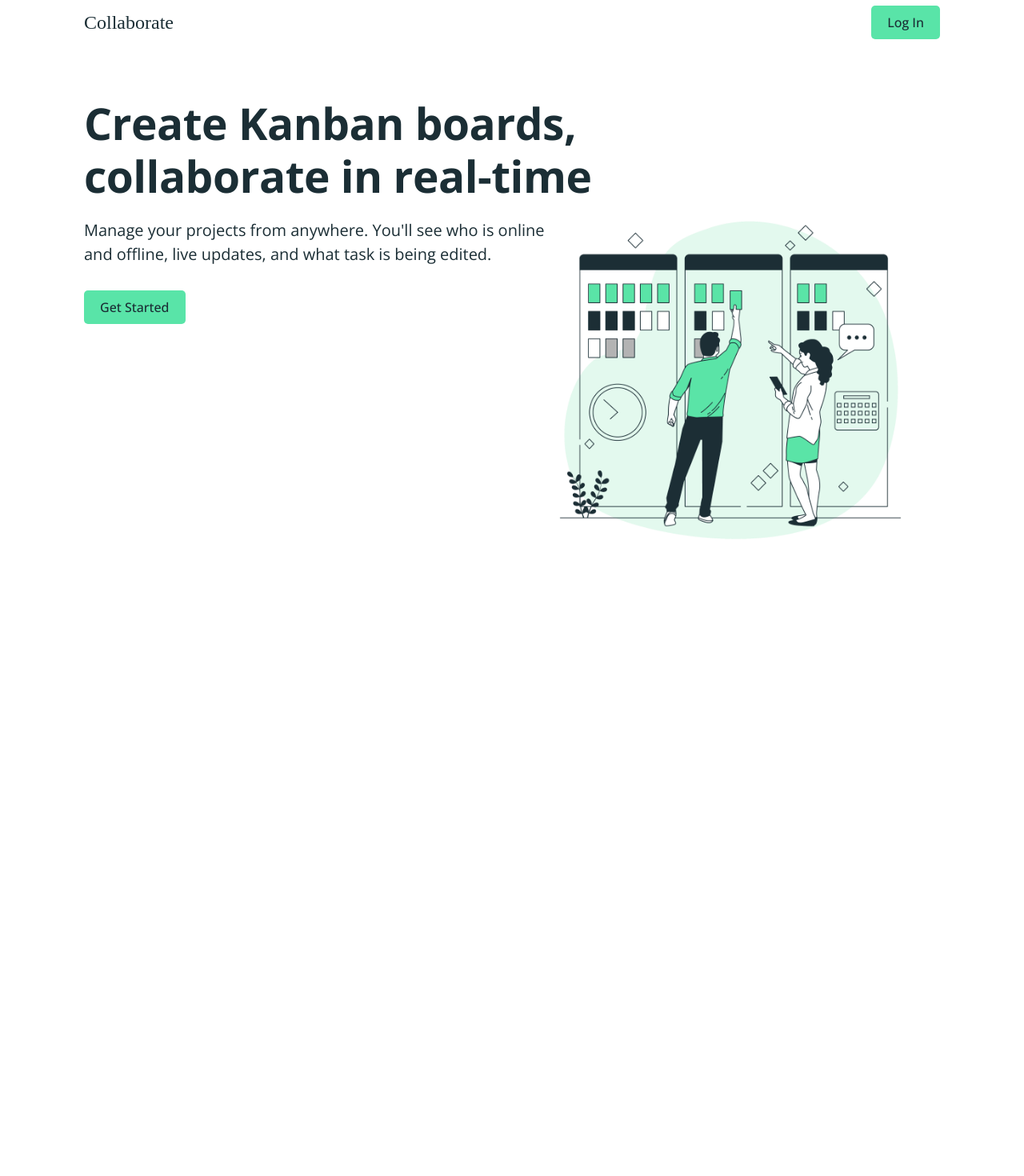
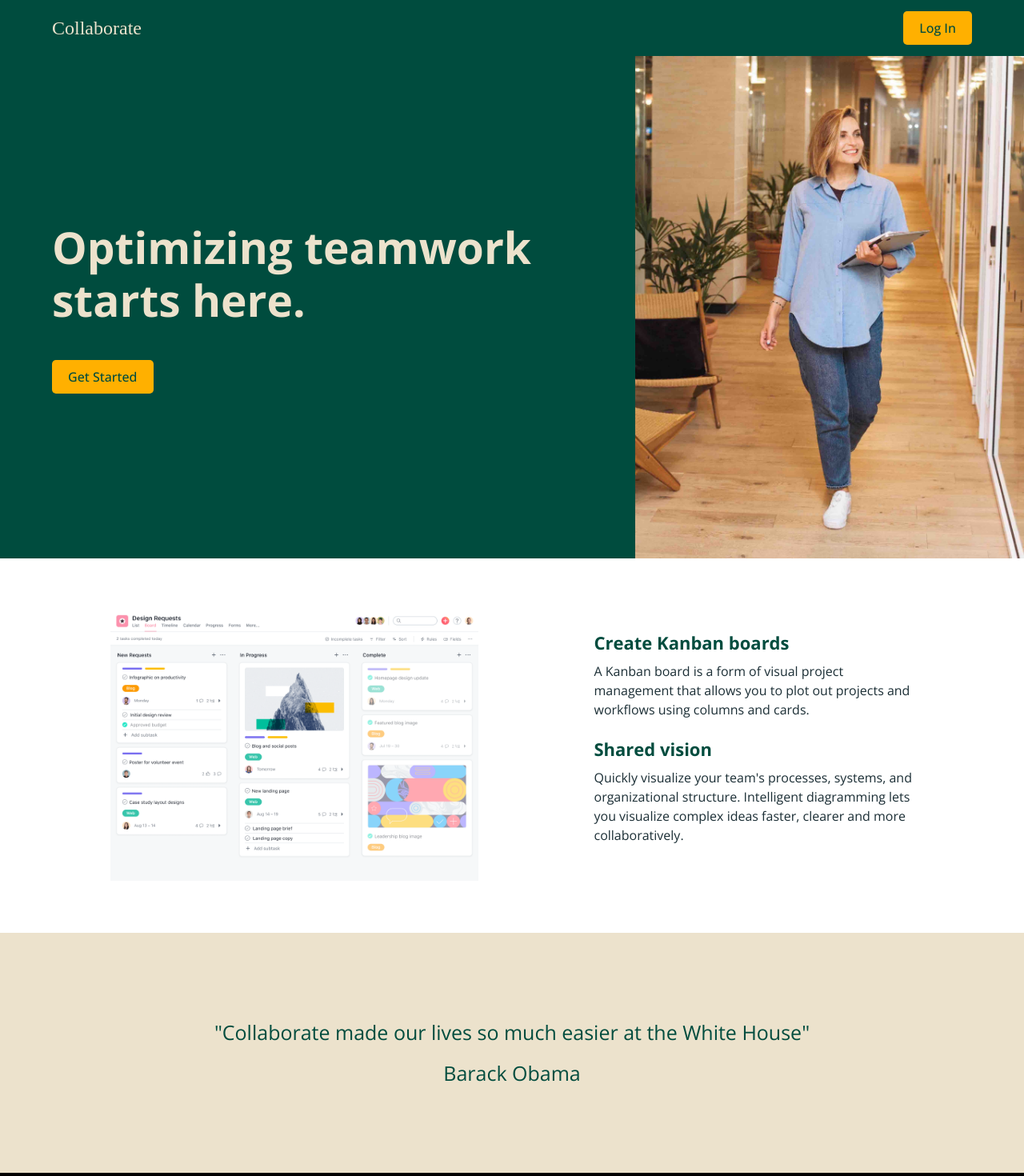
Before and after one commit to v-ngu/collaborate, a React (Create React App) app in the folder client/: page / in a window 1280 px wide. Shown: the top 1470 px of the page at 80% size. Before the commit the page ends 800 px from the top, so only its background shows below. Built offline with nearby package versions, Linux system fonts and the light colour scheme; no server answers; a web font is replaced by a local one.

Commit message:
Design homepage

```diff
--- a/client/src/components/Toolbar.js
+++ b/client/src/components/Toolbar.js
@@ -16,4 +16,5 @@ const Wrapper = styled.div`
   justify-content: space-between;
   align-items: center;
   padding: 0px var(--large-padding);
+  padding-top: var(--tiny-padding);
 `;
--- a/client/src/components/buttons/Button.js
+++ b/client/src/components/buttons/Button.js
@@ -14,8 +14,8 @@ const StyledButton = styled.button`
   padding: var(--small-padding) var(--standard-padding);
   border: none;
   border-radius: 5px;
-  color: var(--gray-blue);
-  background-color: ${({$color}) => $color ? $color : "var(--light-green)"};
+  color: var(--main-green);
+  background-color: ${({$color}) => $color ? $color : "var(--main-yellow)"};
   cursor: pointer;
 
   &:hover {
--- a/client/src/pages/HomePage.js
+++ b/client/src/pages/HomePage.js
@@ -1,79 +1,159 @@
 import { styled } from "styled-components";
 
 import homepage from "../assets/homepage.jpg";
+import board from "../assets/board.png";
 import LoginButton from "../components/buttons/LoginButton";
 import Toolbar from "../components/Toolbar";
 import Button from "../components/buttons/Button";
 
 const HomePage = () => {
   return (
+    <div>
+      <Background $color={"var(--main-green)"}>
         <Wrapper>
           <Toolbar>
             <Logo>Collaborate</Logo>
             <LoginButton />
           </Toolbar>
+          <MainContainer>
+            <MainTextfield>
+              <Title>Optimizing teamwork starts here.</Title>
+              <CallToAction>Get Started</CallToAction>
+            </MainTextfield>
+            <Img src={homepage} alt="Home Image" />
+          </MainContainer>
+        </Wrapper>
+      </Background>
+      <Wrapper>
         <Container>
+          <Img src={board} alt="Board Screenshot" />
+          <TextContainer>
             <Textfield>
-          <Title>Create Kanban boards, collaborate in real-time</Title>
-          <Subtitle>
-            Manage your projects from anywhere. You'll see who is online and offline, live updates, and what task is being edited.
-          </Subtitle>
-          <CallToAction>Get Started</CallToAction>
+              <SubTitle>Create Kanban boards</SubTitle>
+              <p>
+                A Kanban board is a form of visual project management that
+                allows you to plot out projects and workflows using columns and
+                cards.
+              </p>
             </Textfield>
-        <Img src={homepage} alt="Home Image" />
+            <Textfield>
+              <SubTitle>Shared vision</SubTitle>
+              <p>
+                Quickly visualize your team's processes, systems, and
+                organizational structure. Intelligent diagramming lets you
+                visualize complex ideas faster, clearer and more
+                collaboratively.
+              </p>
+            </Textfield>
+          </TextContainer>
         </Container>
       </Wrapper>
+      <Background $color={"var(--main-beige)"}>
+        <Wrapper>
+          <ReviewContainer>
+            <Review>
+              "Collaborate made our lives so much easier at the White House"
+            </Review>
+            <Review>Barack Obama</Review>
+          </ReviewContainer>
+        </Wrapper>
+      </Background>
+      <Background $color="black">
+        <Wrapper>
+          <Footer>
+            <p>© 2023 Collaborate, Inc.</p>
+          </Footer>
+        </Wrapper>
+      </Background>
+    </div>
   );
 };
 
 export default HomePage;
 
-const Wrapper = styled.div`
-  margin: auto;
-  max-width: 1200px;
-`;
-
-const Container = styled.div`
-  padding: var(--large-padding);
-  display: flex;
-  align-items: flex-start;
-  position: relative;
+const Background = styled.div`
+  background-color: ${({ $color }) => $color};
 `;
 
 const Logo = styled.h1`
   font-family: "Caprasimo", serif;
+  color: var(--main-beige);
+`;
+
+const Wrapper = styled.div`
+  margin: auto;
+  max-width: 1460px;
+`;
+
+const MainContainer = styled.div`
+  padding-top: var(--tiny-space);
+  padding-left: var(--large-space);
+  display: flex;
+  align-items: center;
+`;
+
+const Container = styled.div`
+  padding: var(--large-space);
+  display: flex;
+  justify-content: space-around;
+  align-items: center;
+`;
+
+const TextContainer = styled.div`
+  width: 400px;
+`;
+
+const ReviewContainer = styled.div`
+  height: 300px;
+  display: flex;
+  justify-content: center;
+  align-items: center;
+  flex-direction: column;
+`;
+
+const MainTextfield = styled.div`
+  display: flex;
+  flex-direction: column;
+  box-sizing: border-box;
+  padding-right: var(--large-space);
+  width: 65%;
+  color: var(--main-beige);
 `;
 
 const Textfield = styled.div`
-  display: flex;
-  flex-direction: column;
-  width: 63%;
-  z-index: 10;
-  position: absolute;
+  margin-bottom: var(--standard-space);
 `;
 
 const Title = styled.h1`
   font-size: 55px;
   font-weight: 700;
   line-height: 1.2;
-  letter-spacing: -0.5px;
-  margin-bottom: 20px;
+  margin-bottom: var(--standard-space);
 `;
 
-const Subtitle = styled.h3`
-  width: 77%;
-  margin-bottom: 30px;
+const SubTitle = styled.h2`
+  color: var(--main-green);
+  font-weight: 700;
+  margin-bottom: var(--tiny-space);
 `;
 
 const Img = styled.img`
-  width: 41%;
-  max-width: 650px;
-  align-self: flex-end;
-  position: relative;
-  left: 55%;
-  top: 135px;
+  width: 40%;
 `;
 
 const CallToAction = styled(Button)`
   align-self: flex-start;
+  margin-top: var(--standard-space);
 `;
+
+const Review = styled.h3`
+  color: var(--main-green);
+  font-size: 25px;
+  padding: var(--tiny-space);
+`;
+
+const Footer = styled.div`
+  height: 600px;
+  color: white;
+  padding: var(--large-space);
+`;
--- a/client/src/styles/GlobalStyles.js
+++ b/client/src/styles/GlobalStyles.js
@@ -2,9 +2,21 @@ import { createGlobalStyle } from 'styled-components';
 
 const GlobalStyle = createGlobalStyle`
     :root {
+    // Colors
+      --main-beige: #ECE2CC;
+      --main-green: #004C3E;
+      --main-yellow: #ffb000;
+
+    // Spacing
+      --tiny-space: 7px;
+      --standard-space: 21px;
+      --large-space: 65px;
+
+
+
+    // Old Styling to refactor
       --ultra-light-gray: #F3F4F6;
-
-      --light-green: #59E4A8;
+      --light-green: #80A894;
       --light-gray: #DBDADB;
       --light-gray-blue: #294A56;
       --medium-gray: #7B7B7C;
```
Also changed, not shown: client/src/assets/board.png (added), client/src/assets/homepage.jpg. Lines whose indentation alone changed are shown as unchanged.
